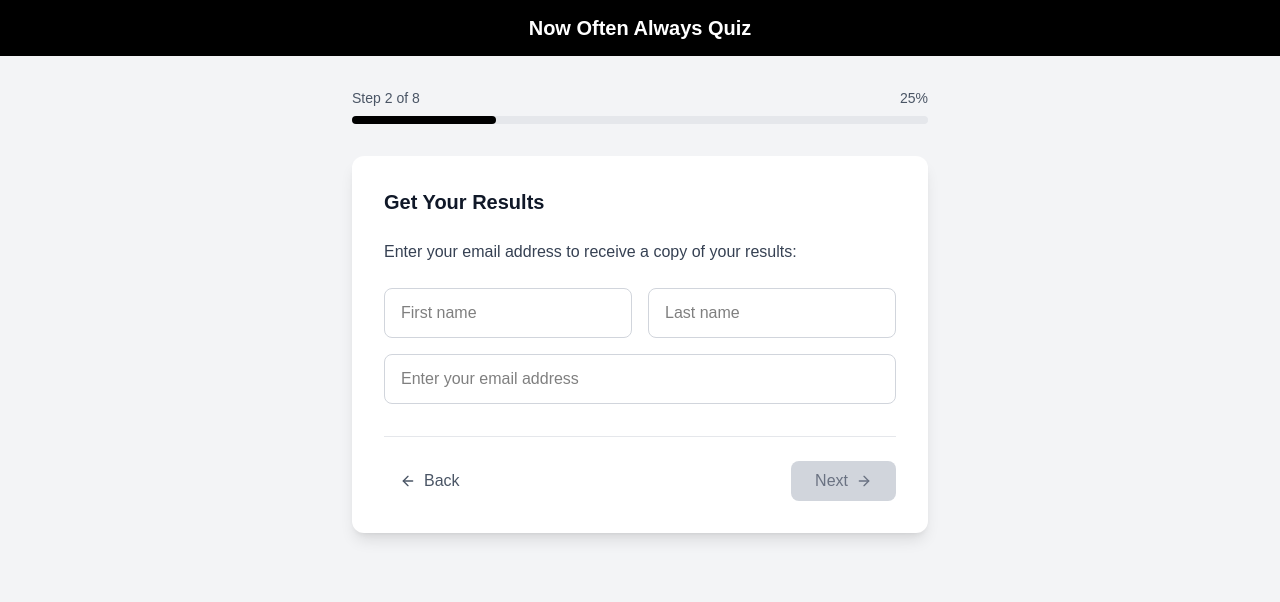
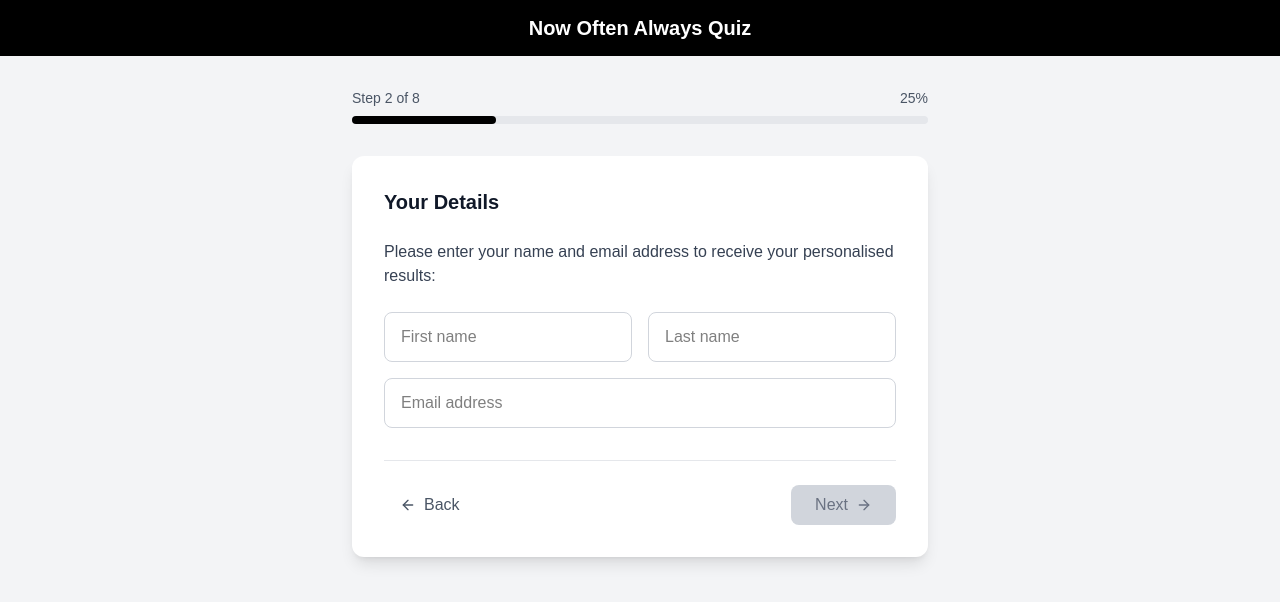
Before and after one commit to xeweb/noa-quiz, a React (Vite) app: page / in a window 1280 px wide. Both pictures are taken after a click on the button "Next". Shown: the top 602 px of the page. Built offline with nearby package versions, Linux system fonts and the light colour scheme; a web font is replaced by a local one.

Commit message:
Your details

```diff
--- a/src/App.jsx
+++ b/src/App.jsx
@@ -395,7 +395,7 @@ export default function App() {
               </div>
               <input
                 type="email"
-                placeholder="Enter your email address"
+                placeholder="Email address"
                 value={answers.email}
                 onChange={(e) => handleAnswer("email", e.target.value)}
                 className="w-full px-4 py-3 border border-gray-300 rounded-lg focus:ring-2 focus:ring-black focus:border-transparent"
--- a/src/data/quizSteps.js
+++ b/src/data/quizSteps.js
@@ -10,8 +10,9 @@ export const steps = [
   },
   {
     id: "emailCapture",
-    title: "Get Your Results",
-    description: "Enter your email address to receive a copy of your results:",
+    title: "Your Details",
+    description:
+      "Please enter your name and email address to receive your personalised results:",
     type: "email",
   },
   {
@@ -34,7 +35,7 @@ export const steps = [
     title:
       "We are not currently working with women who are pregnant or less than 6 months postpartum.",
     description:
-      "We are working on this service to deliver something special and bespoke to your life stage. Love Team NOA xxx",
+      "We are working on this service to deliver something special and bespoke to your life stage. Love Team NOA ❤️",
     type: "blocked",
   },
   {
@@ -53,8 +54,7 @@ export const steps = [
   },
   {
     id: "hormoneSymptoms",
-    title:
-      "Let's start with understanding your hormone symptoms. Tick all that apply:",
+    title: "Let's start with understanding your hormone symptoms:",
     type: "symptoms",
     options: [
       {
@@ -149,7 +149,7 @@ export const steps = [
   },
   {
     id: "perimenopauseSymptoms",
-    title: "Perimenopause Hormone Symptom Checklist",
+    title: "Perimenopause Symptoms",
     type: "symptoms",
     showIf: "Perimenopause",
     options: [
@@ -207,7 +207,7 @@ export const steps = [
   },
   {
     id: "stressSymptoms",
-    title: "Now let's go through your stress symptoms. Tick all that apply:",
+    title: "Now let's go through your stress symptoms:",
     type: "symptoms",
     options: [
       {
@@ -254,7 +254,7 @@ export const steps = [
   },
   {
     id: "bloodSugarSymptoms",
-    title: "Let's now focus on blood sugar symptoms. Tick all that apply:",
+    title: "Let's now focus on blood sugar symptoms:",
     type: "symptoms",
     options: [
       {
@@ -301,8 +301,7 @@ export const steps = [
   },
   {
     id: "nutritionalSymptoms",
-    title:
-      "And finally, let's understand your nutritional status. Tick all that apply:",
+    title: "And finally, let's understand your nutritional status:",
     type: "symptoms",
     options: [
       {
```
